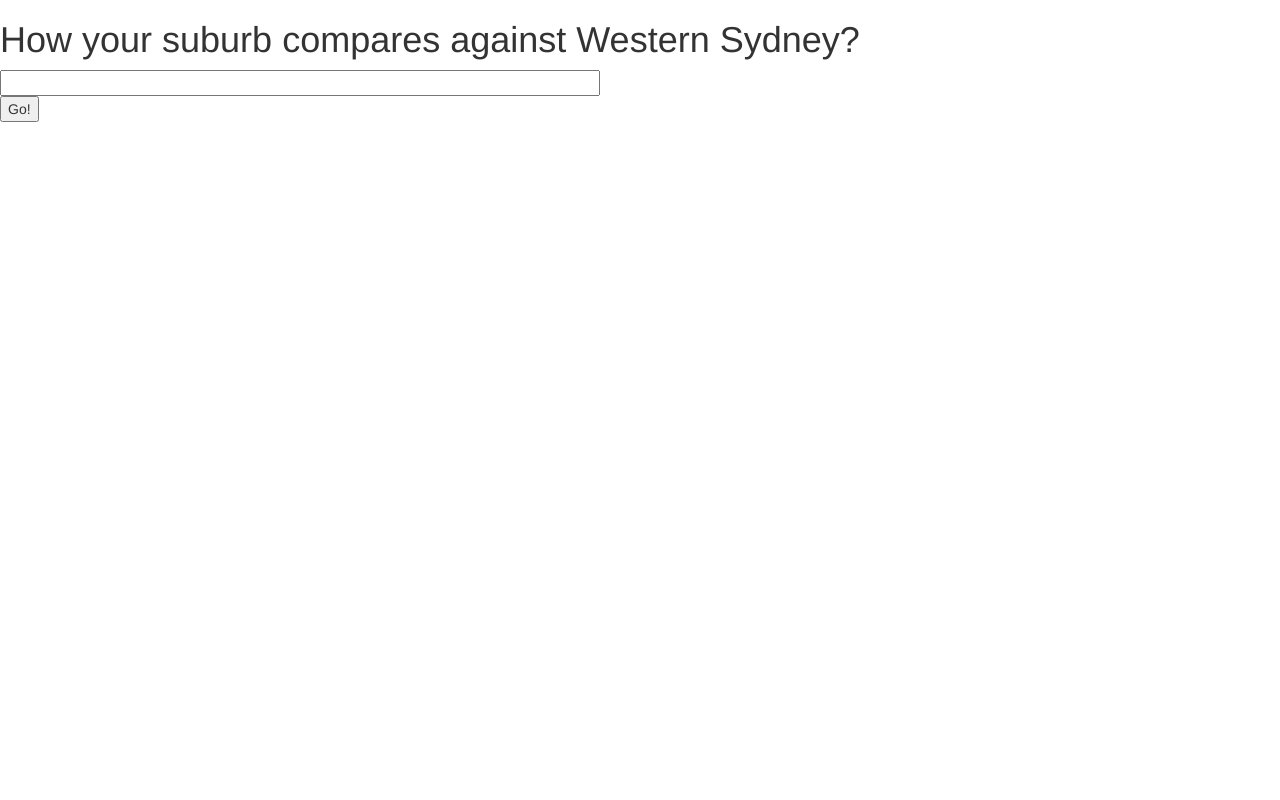
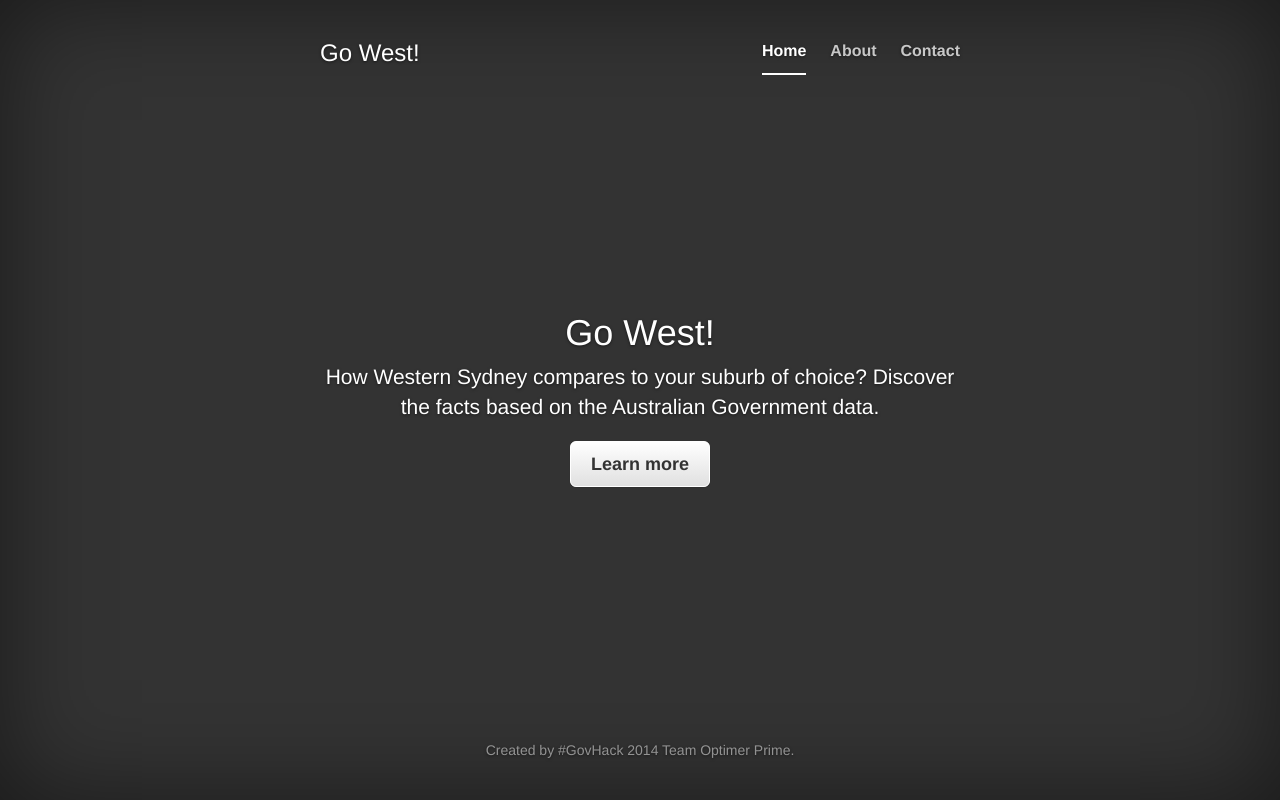
Before and after one commit to deccico/gowest, a Django app: page / in a window 1280 px wide. Run offline with Django 3.2, Linux system fonts and the light colour scheme; some libraries are stand-ins or nearby versions.

Commit message:
adding basic one page style

```diff
--- a/gowestapp/go/models.py
+++ b/gowestapp/go/models.py
@@ -1,6 +1,4 @@
 from django.db import models
-
-# Create your models here.
 
 class Crime:
     pass
--- a/gowestapp/gowest/settings.py
+++ b/gowestapp/gowest/settings.py
@@ -85,3 +85,8 @@
 # https://docs.djangoproject.com/en/1.6/howto/static-files/
 
 STATIC_URL = '/static/'
+
+STATICFILES_DIRS = (
+    os.path.join(BASE_DIR, "static"),
+    '/var/www/static/',
+)
--- /dev/null
+++ b/gowestapp/static/css/cover.css
@@ -0,0 +1,163 @@
+/*
+ * Globals
+ */
+
+/* Links */
+a,
+a:focus,
+a:hover {
+  color: #fff;
+}
+
+/* Custom default button */
+.btn-default,
+.btn-default:hover,
+.btn-default:focus {
+  color: #333;
+  text-shadow: none; /* Prevent inheritence from `body` */
+  background-color: #fff;
+  border: 1px solid #fff;
+}
+
+
+/*
+ * Base structure
+ */
+
+html,
+body {
+  height: 100%;
+  background-color: #333;
+}
+body {
+  color: #fff;
+  text-align: center;
+  text-shadow: 0 1px 3px rgba(0,0,0,.5);
+}
+
+/* Extra markup and styles for table-esque vertical and horizontal centering */
+.site-wrapper {
+  display: table;
+  width: 100%;
+  height: 100%; /* For at least Firefox */
+  min-height: 100%;
+  -webkit-box-shadow: inset 0 0 100px rgba(0,0,0,.5);
+          box-shadow: inset 0 0 100px rgba(0,0,0,.5);
+}
+.site-wrapper-inner {
+  display: table-cell;
+  vertical-align: top;
+}
+.cover-container {
+  margin-right: auto;
+  margin-left: auto;
+}
+
+/* Padding for spacing */
+.inner {
+  padding: 30px;
+}
+
+
+/*
+ * Header
+ */
+.masthead-brand {
+  margin-top: 10px;
+  margin-bottom: 10px;
+}
+
+.masthead-nav > li {
+  display: inline-block;
+}
+.masthead-nav > li + li {
+  margin-left: 20px;
+}
+.masthead-nav > li > a {
+  padding-right: 0;
+  padding-left: 0;
+  font-size: 16px;
+  font-weight: bold;
+  color: #fff; /* IE8 proofing */
+  color: rgba(255,255,255,.75);
+  border-bottom: 2px solid transparent;
+}
+.masthead-nav > li > a:hover,
+.masthead-nav > li > a:focus {
+  background-color: transparent;
+  border-bottom-color: #a9a9a9;
+  border-bottom-color: rgba(255,255,255,.25);
+}
+.masthead-nav > .active > a,
+.masthead-nav > .active > a:hover,
+.masthead-nav > .active > a:focus {
+  color: #fff;
+  border-bottom-color: #fff;
+}
+
+@media (min-width: 768px) {
+  .masthead-brand {
+    float: left;
+  }
+  .masthead-nav {
+    float: right;
+  }
+}
+
+
+/*
+ * Cover
+ */
+
+.cover {
+  padding: 0 20px;
+}
+.cover .btn-lg {
+  padding: 10px 20px;
+  font-weight: bold;
+}
+
+
+/*
+ * Footer
+ */
+
+.mastfoot {
+  color: #999; /* IE8 proofing */
+  color: rgba(255,255,255,.5);
+}
+
+
+/*
+ * Affix and center
+ */
+
+@media (min-width: 768px) {
+  /* Pull out the header and footer */
+  .masthead {
+    position: fixed;
+    top: 0;
+  }
+  .mastfoot {
+    position: fixed;
+    bottom: 0;
+  }
+  /* Start the vertical centering */
+  .site-wrapper-inner {
+    vertical-align: middle;
+  }
+  /* Handle the widths */
+  .masthead,
+  .mastfoot,
+  .cover-container {
+    width: 100%; /* Must be percentage or pixels for horizontal alignment */
+  }
+}
+
+@media (min-width: 992px) {
+  .masthead,
+  .mastfoot,
+  .cover-container {
+    width: 700px;
+  }
+}
--- a/gowestapp/templates/go/index.html
+++ b/gowestapp/templates/go/index.html
@@ -1,22 +1,64 @@
+{% load staticfiles %}
+
 <!DOCTYPE html>
 <html>
 <head lang="en">
-<!-- Latest compiled and minified CSS -->
-<link rel="stylesheet" href="//maxcdn.bootstrapcdn.com/bootstrap/3.2.0/css/bootstrap.min.css">
-<!-- Optional theme -->
-<link rel="stylesheet" href="//maxcdn.bootstrapcdn.com/bootstrap/3.2.0/css/bootstrap-theme.min.css">
-<!-- Latest compiled and minified JavaScript -->
-<script src="//maxcdn.bootstrapcdn.com/bootstrap/3.2.0/js/bootstrap.min.js"></script>
-
     <meta charset="UTF-8">
     <title>Go Go West!</title>
+    <meta http-equiv="X-UA-Compatible" content="IE=edge">
+    <meta name="viewport" content="width=device-width, initial-scale=1">
+    <link rel="stylesheet" href="//maxcdn.bootstrapcdn.com/bootstrap/3.2.0/css/bootstrap.min.css">
+    <link rel="stylesheet" href="//maxcdn.bootstrapcdn.com/bootstrap/3.2.0/css/bootstrap-theme.min.css">
+    <!-- HTML5 shim and Respond.js IE8 support of HTML5 elements and media queries -->
+    <!--[if lt IE 9]>
+      <script src="https://oss.maxcdn.com/html5shiv/3.7.2/html5shiv.min.js"></script>
+      <script src="https://oss.maxcdn.com/respond/1.4.2/respond.min.js"></script>
+    <![endif]-->
+    <link href="{% static "css/cover.css" %}" rel="stylesheet">
 </head>
 <body>
-<h1>How your suburb compares against Western Sydney?</h1>
-<form>
-    <input type="text" name="suburb" style="width: 600px;" />
-    </br>
-    <input type="button" name="go" value="Go!"" >
-</form>
-</body>
+    <div class="site-wrapper">
+
+      <div class="site-wrapper-inner">
+
+        <div class="cover-container">
+
+          <div class="masthead clearfix">
+            <div class="inner">
+              <h3 class="masthead-brand">Go West!</h3>
+              <ul class="nav masthead-nav">
+                <li class="active"><a href="#">Home</a></li>
+                <li><a href="#">About</a></li>
+                <li><a href="#">Contact</a></li>
+              </ul>
+            </div>
+          </div>
+
+          <div class="inner cover">
+            <h1 class="cover-heading">Go West!</h1>
+            <p class="lead">How Western Sydney compares to your suburb of choice?
+                Discover the facts based on the Australian Government data.</p>
+            <p class="lead">
+              <a href="#" class="btn btn-lg btn-default">Learn more</a>
+            </p>
+          </div>
+
+          <div class="mastfoot">
+            <div class="inner">
+              <p>Created by #GovHack 2014 Team Optimer Prime.</p>
+            </div>
+          </div>
+
+        </div>
+
+      </div>
+
+    </div>
+
+    <!-- Bootstrap core JavaScript
+    ================================================== -->
+    <!-- Placed at the end of the document so the pages load faster -->
+    <script src="https://ajax.googleapis.com/ajax/libs/jquery/1.11.1/jquery.min.js"></script>
+    <script src="//maxcdn.bootstrapcdn.com/bootstrap/3.2.0/js/bootstrap.min.js"></script>
+  </body>
 </html>
```
